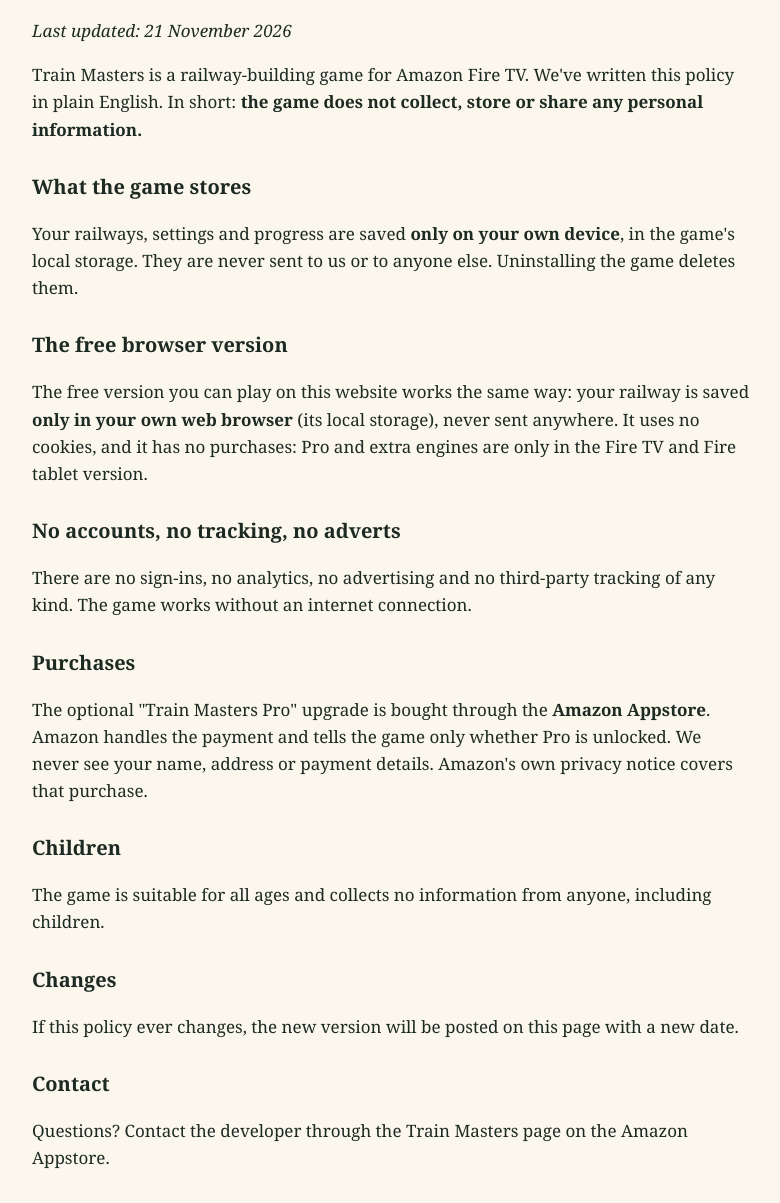
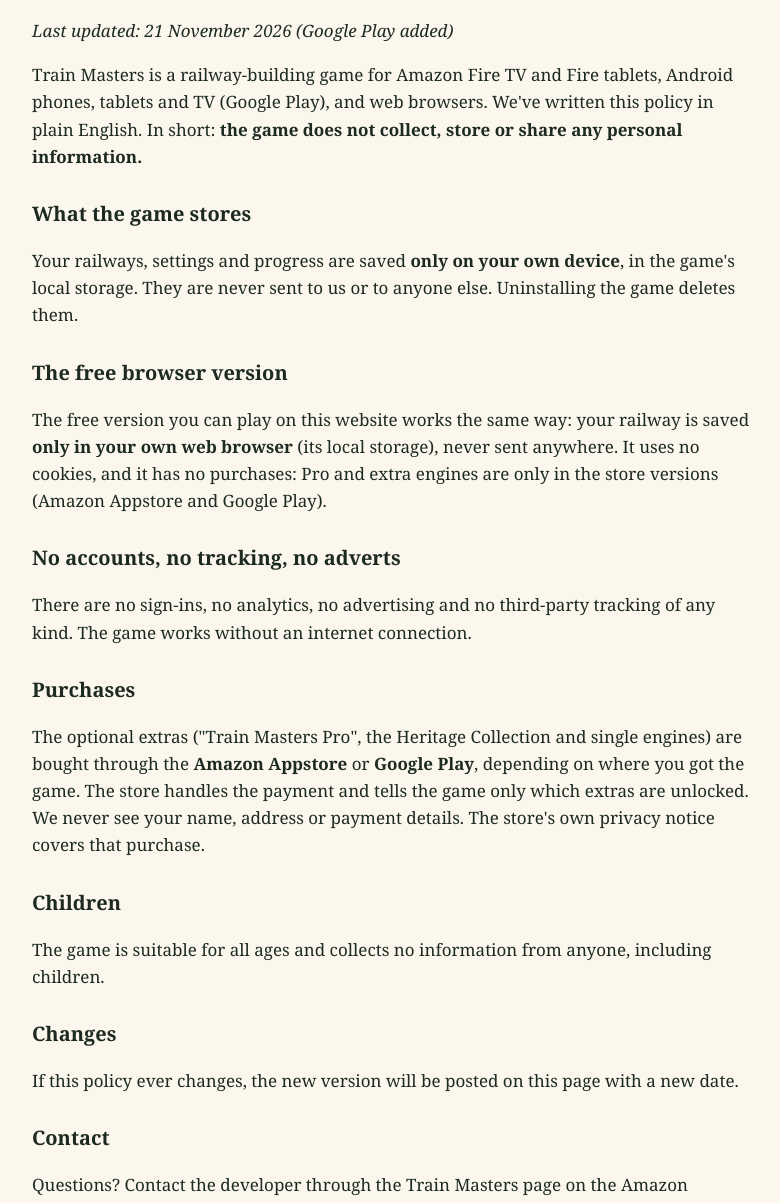
Before and after one commit to bamseynet/train-masters-site, a plain HTML site: page privacy.html in a window 1280 px wide. Shown: the part 91-1294 px from the top of the page, without its empty margins (248-1028 px from the left). Drawn offline with Linux system fonts and the light colour scheme.

Commit message:
Privacy policy: covers Google Play as well as Amazon
Co-Authored-By: Claude Opus 5.5 <noreply@anthropic.com>
Claude-Session: https://claude.ai/code/session_01R18ae97pqqyAhKF6WRHAzy

```diff
--- a/privacy.html
+++ b/privacy.html
@@ -4,20 +4,20 @@
 <style>body{font:17px/1.6 Georgia,serif;max-width:720px;margin:40px auto;padding:0 18px;color:#1d2a22;background:#fbf7ec}h1{font-size:30px}h2{font-size:20px;margin-top:28px}</style></head>
 <body>
 <h1>Train Masters: Privacy Policy</h1>
-<p><em>Last updated: 21 November 2026</em></p>
-<p>Train Masters is a railway-building game for Amazon Fire TV. We've written this policy in plain English. In short: <strong>the game does not collect, store or share any personal information.</strong></p>
+<p><em>Last updated: 21 November 2026 (Google Play added)</em></p>
+<p>Train Masters is a railway-building game for Amazon Fire TV and Fire tablets, Android phones, tablets and TV (Google Play), and web browsers. We've written this policy in plain English. In short: <strong>the game does not collect, store or share any personal information.</strong></p>
 <h2>What the game stores</h2>
 <p>Your railways, settings and progress are saved <strong>only on your own device</strong>, in the game's local storage. They are never sent to us or to anyone else. Uninstalling the game deletes them.</p>
 <h2>The free browser version</h2>
-<p>The free version you can play on this website works the same way: your railway is saved <strong>only in your own web browser</strong> (its local storage), never sent anywhere. It uses no cookies, and it has no purchases: Pro and extra engines are only in the Fire TV and Fire tablet version.</p>
+<p>The free version you can play on this website works the same way: your railway is saved <strong>only in your own web browser</strong> (its local storage), never sent anywhere. It uses no cookies, and it has no purchases: Pro and extra engines are only in the store versions (Amazon Appstore and Google Play).</p>
 <h2>No accounts, no tracking, no adverts</h2>
 <p>There are no sign-ins, no analytics, no advertising and no third-party tracking of any kind. The game works without an internet connection.</p>
 <h2>Purchases</h2>
-<p>The optional "Train Masters Pro" upgrade is bought through the <strong>Amazon Appstore</strong>. Amazon handles the payment and tells the game only whether Pro is unlocked. We never see your name, address or payment details. Amazon's own privacy notice covers that purchase.</p>
+<p>The optional extras ("Train Masters Pro", the Heritage Collection and single engines) are bought through the <strong>Amazon Appstore</strong> or <strong>Google Play</strong>, depending on where you got the game. The store handles the payment and tells the game only which extras are unlocked. We never see your name, address or payment details. The store's own privacy notice covers that purchase.</p>
 <h2>Children</h2>
 <p>The game is suitable for all ages and collects no information from anyone, including children.</p>
 <h2>Changes</h2>
 <p>If this policy ever changes, the new version will be posted on this page with a new date.</p>
 <h2>Contact</h2>
-<p>Questions? Contact the developer through the Train Masters page on the Amazon Appstore.</p>
+<p>Questions? Contact the developer through the Train Masters page on the Amazon Appstore or Google Play.</p>
 </body></html>
```
